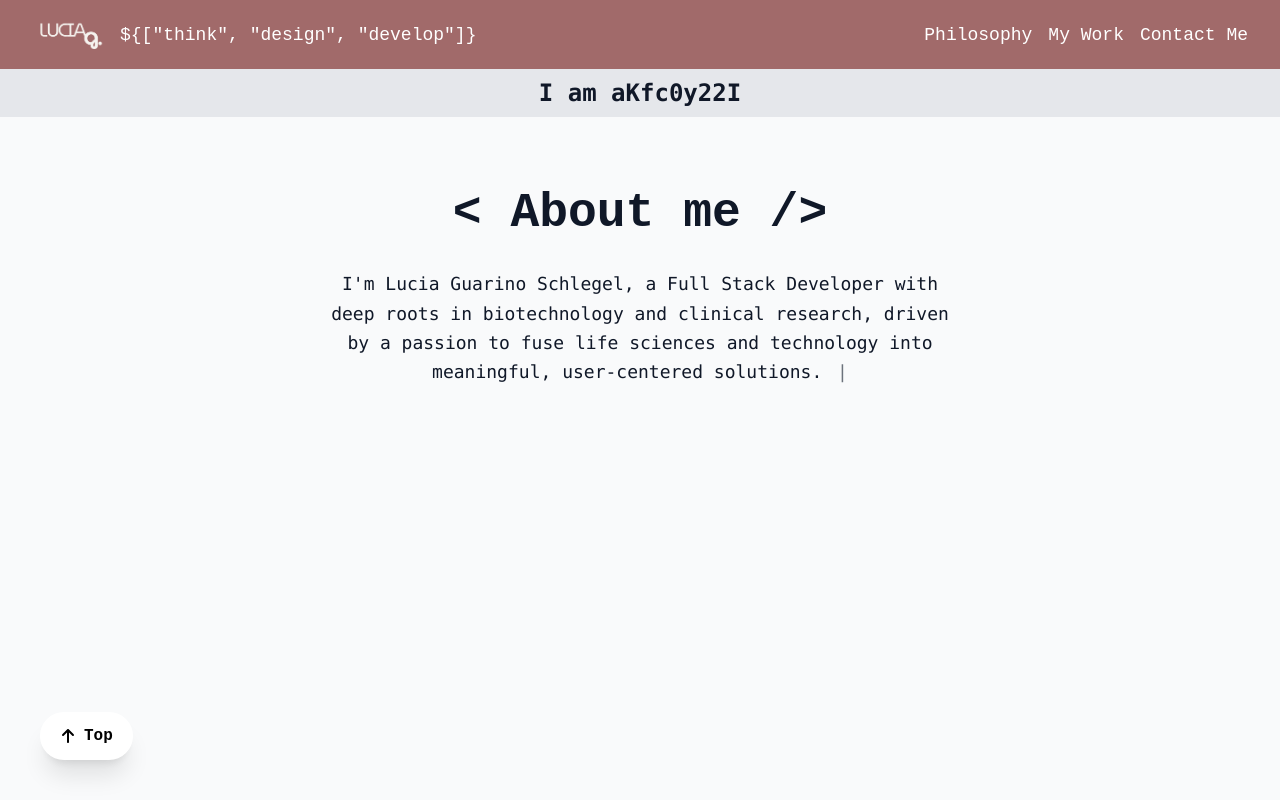
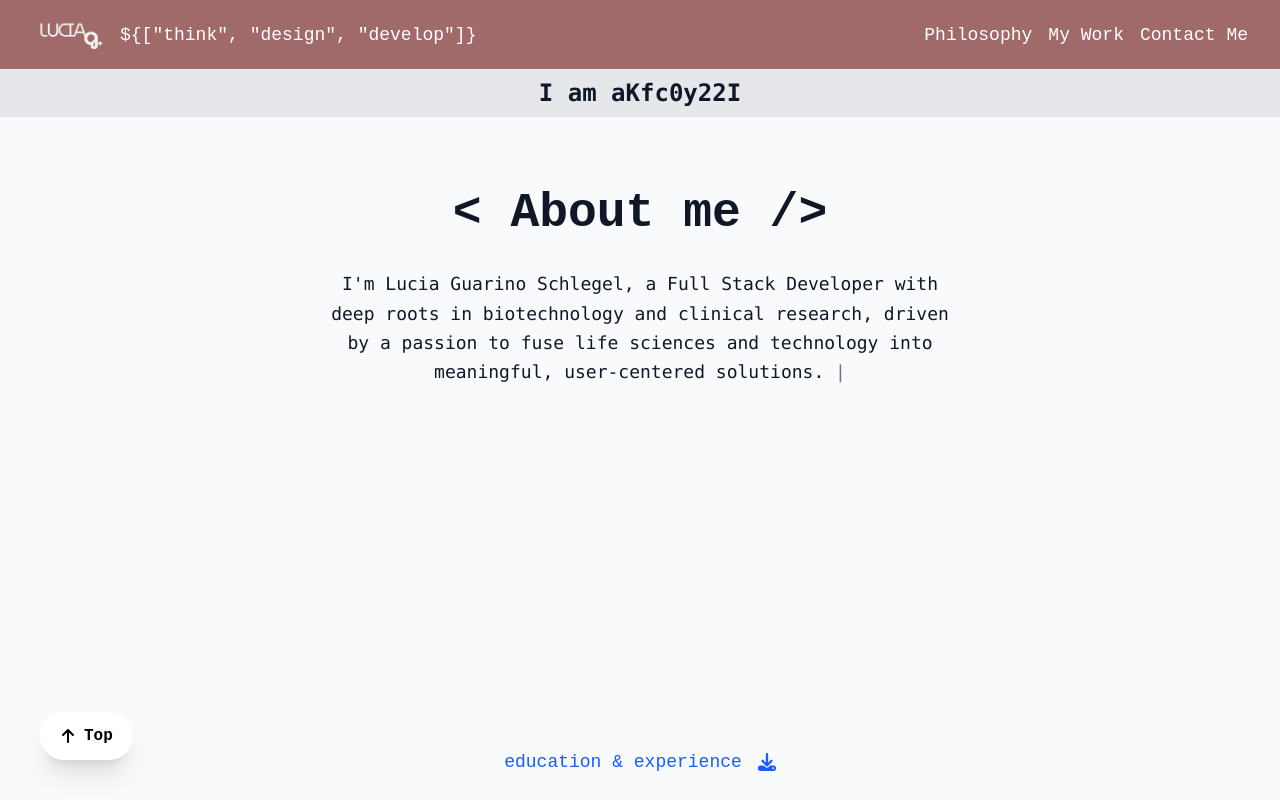
Before and after one commit to LBGuarino/myportfolio, a Next.js app in the folder myportfolio/: page / in a window 1280 px wide. Shown: the top 800 px of the page. Built offline with nearby package versions, Linux system fonts and the light colour scheme.

Commit message:
responsive

```diff
--- a/myportfolio/src/components/Typewriter/index.tsx
+++ b/myportfolio/src/components/Typewriter/index.tsx
@@ -1,5 +1,5 @@
 // components/Typewriter.tsx
-import { useState, useEffect } from "react";
+import { useState, useEffect, useRef } from "react";
 import { motion } from "framer-motion";
 
 interface TypewriterProps {
@@ -9,7 +9,19 @@ interface TypewriterProps {
 
 export default function Typewriter({ text, speed = 50 }: TypewriterProps) {
   const [displayedText, setDisplayedText] = useState("");
+  // Referencia al contenedor para medir la altura del texto final
+  const containerRef = useRef<HTMLDivElement>(null);
+  const [containerHeight, setContainerHeight] = useState<number | undefined>(undefined);
 
+  // Medir la altura final usando un elemento invisible que ocupa espacio
+  useEffect(() => {
+    if (containerRef.current) {
+      // Usamos scrollHeight para obtener la altura completa del contenido
+      setContainerHeight(containerRef.current.scrollHeight);
+    }
+  }, [text]);
+
+  // Efecto para animar la escritura del texto
   useEffect(() => {
     let index = 0;
     const interval = setInterval(() => {
@@ -23,16 +35,26 @@ export default function Typewriter({ text, speed = 50 }: TypewriterProps) {
   }, [text, speed]);
 
   return (
-    <p className="font-mono min-h-screen text-lg text-center leading-relaxed relative">
-      <span className="inline">{displayedText}</span>
-      <span className="invisible absolute top-0 left-0 right-0">{text}</span>
+    <div
+      className="relative text-center font-mono text-lg leading-relaxed"
+      // Si se midió el alto, lo aplicamos para evitar reflujo
+      style={{ height: containerHeight ? `${containerHeight}px` : "auto" }}
+      ref={containerRef}
+    >
+      {/* Elemento invisible que reserva el espacio del texto final */}
+      <span className="invisible">{text}</span>
+
+      {/* Texto animado posicionado sobre el elemento invisible */}
+      <span className="absolute top-0 left-0 w-full">
+        {displayedText}
         <motion.span
-        className="ml-1"
+          className="inline-block"
           animate={{ opacity: [1, 0, 1] }}
           transition={{ duration: 1, repeat: Infinity, ease: "linear" }}
         >
           |
         </motion.span>
-    </p>
+      </span>
+    </div>
   );
 }
```
Lines whose indentation alone changed are shown as unchanged.
